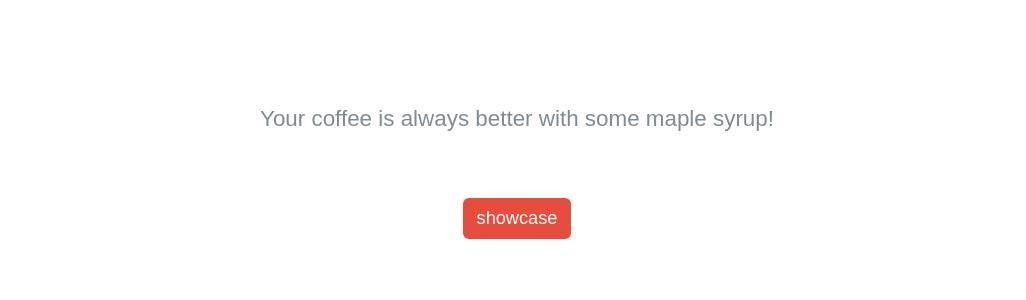
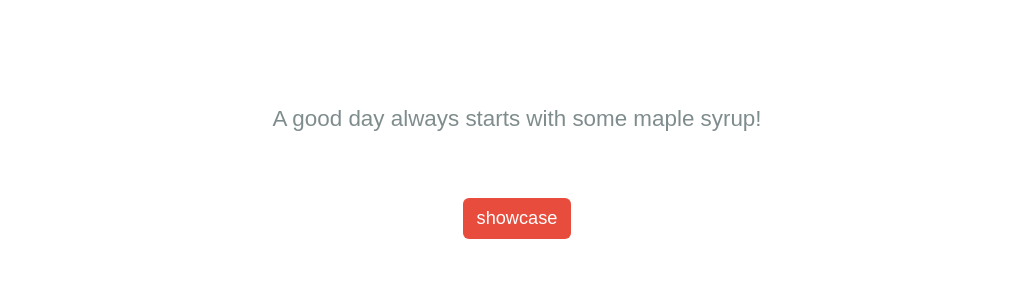
Before and after one commit to bredele/lego, a Jekyll site: the page built from index.html, in a window 1280 px wide. Shown: the part 1482-1782 px from the top of the page, without its empty margins (123-1149 px from the left). Built offline with Jekyll 4.4.1, drawn with Linux system fonts in a browser that asks for light colours; Markdown is read by kramdown in place of the engine named in the settings; the list of posts is cut into pages by our own code.

Commit message:
change slogan

```diff
--- a/index.html
+++ b/index.html
@@ -49,7 +49,7 @@ layout: base
 		</div>
 	</section>
 	<section>
-		<p class="slogan">Your coffee is always better with some maple syrup!</p>
+		<p class="slogan">A good day always starts with some maple syrup!</p>
 		<button class="btn" data-event="on:click,show">showcase</button>
 	</section>
 </div>
```
